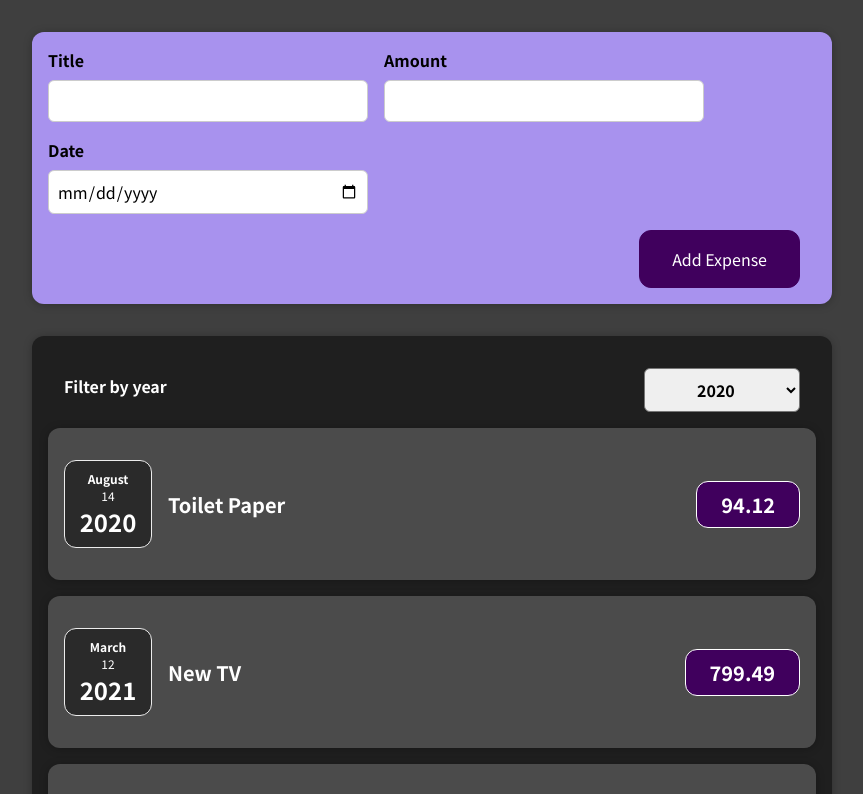
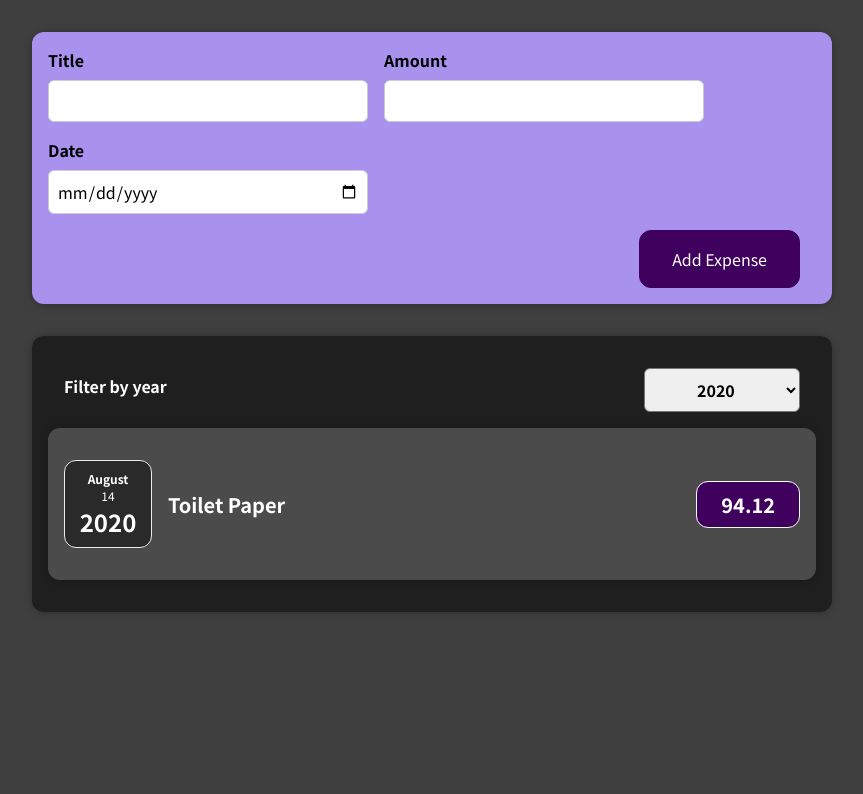
Before and after one commit to leomcg/react-budget-tracker, a React (Create React App) app: page / in a window 1280 px wide. Shown: the top 794 px of the page, without its empty margins (208-1071 px from the left). Built offline with nearby package versions, Linux system fonts and the light colour scheme.

Commit message:
making the year filter work

```diff
--- a/src/components/Expenses/Expenses.js
+++ b/src/components/Expenses/Expenses.js
@@ -7,16 +7,18 @@ import Card from "../UI/Card";
 const Expenses = (props) => {
   const [year, setYear] = useState("2020");
   const onYearChangeHandler = (yearReceived) => {
-    // console.log("expenses.js");
-    // console.log(yearReceived);
     setYear(yearReceived);
   };
+
+  const filteredExpenses = props.expenses.filter((expense) => {
+    return expense.date.getFullYear().toString() === year;
+  });
 
   return (
     <div>
       <Card className="expenses">
         <ExpenseFilter onYearChange={onYearChangeHandler} year={year} />
-        {props.expenses.map((expense) => (
+        {filteredExpenses.map((expense) => (
           <ExpenseItem
             key={expense.id}
             title={expense.title}
```
